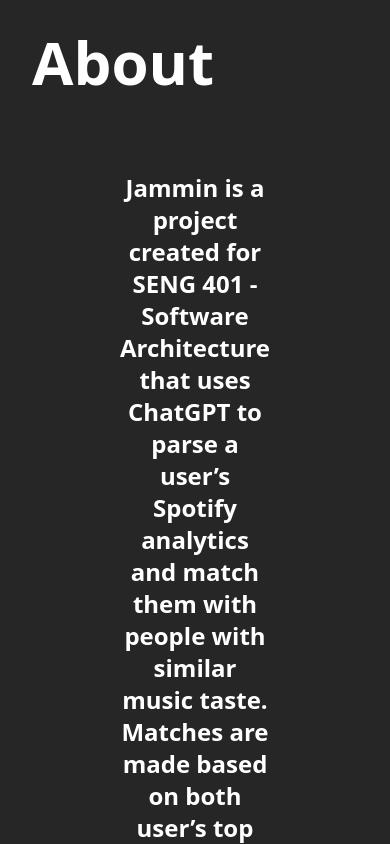
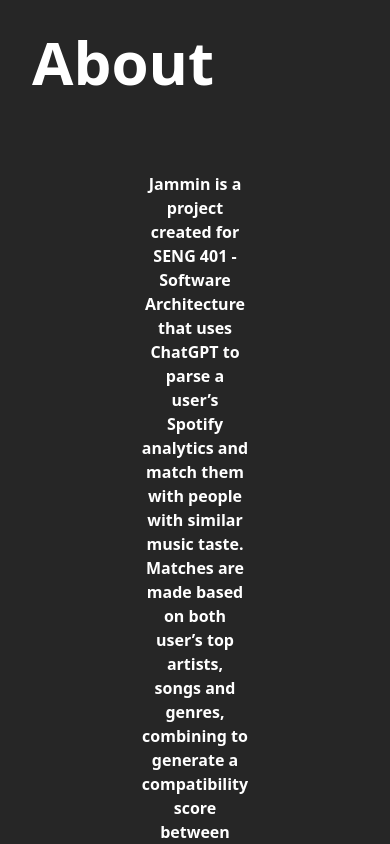
Before and after one commit to keeryn04/jammin, a React (Vite) app in the folder frontend/: page /About in a window 390 px wide. Built offline with nearby package versions, Linux system fonts and the light colour scheme; no server answers.

Commit message:
(MOBILE UPDATE) about changes

```diff
--- a/frontend/src/components/About Page/AboutContainer.jsx
+++ b/frontend/src/components/About Page/AboutContainer.jsx
@@ -6,7 +6,14 @@ import Sidebar from "../Dashboard/Sidebar";
 
 const AboutContainer = () => {
   return (
-    <main className="flex flex-col sm:flex-row w-screen bg-neutral-800 h-screen ">
+    <main className="flex flex-col sm:flex-row w-screen bg-neutral-800 h-screen
+      overflow-y-auto [&::-webkit-scrollbar]:w-2
+      [&::-webkit-scrollbar-track]:rounded-full
+      [&::-webkit-scrollbar-track]:bg-gray-100
+      [&::-webkit-scrollbar-thumb]:rounded-full
+      [&::-webkit-scrollbar-thumb]:bg-gray-300
+      dark:[&::-webkit-scrollbar-track]:bg-neutral-700
+      dark:[&::-webkit-scrollbar-thumb]:bg-neutral-500">
       <Sidebar/>
       <div className="flex flex-1 flex-col items-center sm:order-none order-first">
 
@@ -23,9 +30,9 @@ const AboutContainer = () => {
         </div>
 
         <div className="flex flex-col w-[134px] sm:w-[100%] h-full items-center justify-center">
-          <h1 className="text-center text-2xl font-bold text-white px-40 mb-5">Jammin is a project created for SENG 401 - Software Architecture that uses ChatGPT to parse a user’s Spotify analytics and match them with people with similar music taste. Matches are made based on both user’s top artists, songs and genres, combining to generate a compatibility score between both parties.</h1>
+          <h1 className="text-center text-md sm:test-2xl font-bold text-white px-40 mb-5">Jammin is a project created for SENG 401 - Software Architecture that uses ChatGPT to parse a user’s Spotify analytics and match them with people with similar music taste. Matches are made based on both user’s top artists, songs and genres, combining to generate a compatibility score between both parties.</h1>
           <br></br>
-          <h2 className="text-center text-xl font-bold text-white">Credits: Samiul Haque <br/> Keeryn Johnson <br/> Elias Poitras-Whitecalf <br/> Petr Dubovsky <br/> Ryan Graham <br/> Evan Mann</h2>
+          <h2 className="text-center text-sm sm:test-xl font-bold text-white">Credits: Samiul Haque <br/> Keeryn Johnson <br/> Elias Poitras-Whitecalf <br/> Petr Dubovsky <br/> Ryan Graham <br/> Evan Mann</h2>
         </div>
 
       </div>
```
